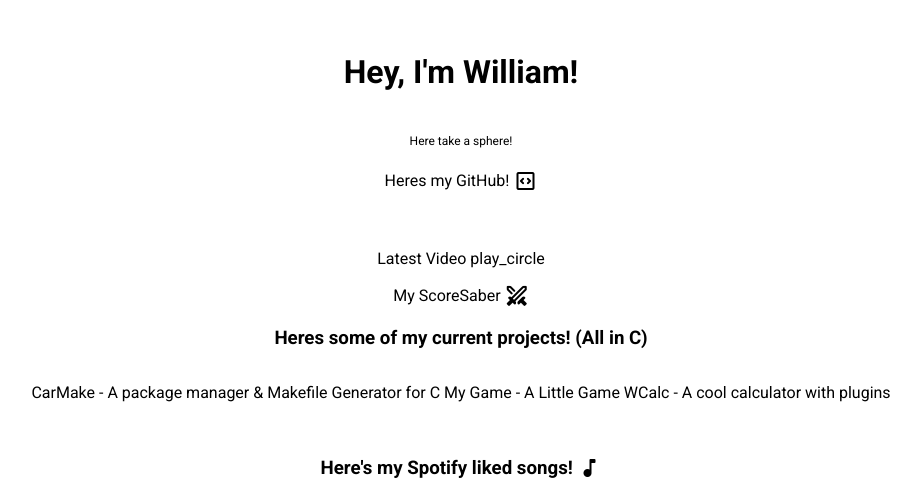
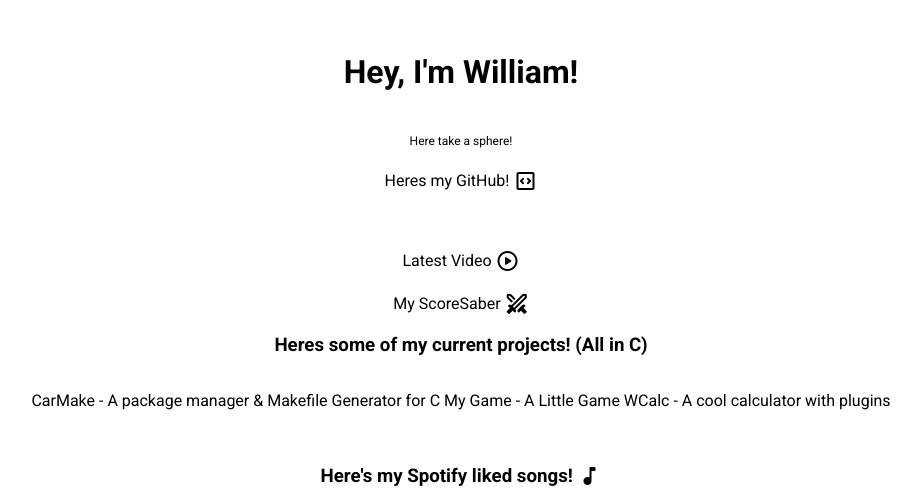
Before and after one commit to Wdboyes13/Wdboyes13.github.io, a plain HTML site: page index.html in a window 1280 px wide. Shown: the top 495 px of the page, without its empty margins (179-1100 px from the left). Drawn offline with nearby package versions, Linux system fonts and the light colour scheme.

Commit message:
Updated Mon 14 Jul 2025 20:59:02 PDT

```diff
--- a/index.html
+++ b/index.html
@@ -41,8 +41,8 @@
         <br><br>
 
         <md-elevated-button type="button"
-            href="/video/index.html">Latest Video <span c
-                lass="material-symbols-rounded icon-inline">play_circle</span></md-elevated-button>
+            href="/video/index.html">Latest Video <span
+                class="material-symbols-rounded icon-inline">play_circle</span></md-elevated-button>
 
         <md-elevated-button type="button"
             href="https://scoresaber.com/u/76561199128989009">My ScoreSaber <span
@@ -62,7 +62,8 @@
 
         <br><br>
 
-        <h3 class="md-typescale-display-small">Here's my Spotify liked songs! <span class="material-symbols-rounded icon-inline">music_note</span></h3>
+        <h3 class="md-typescale-display-small">Here's my Spotify liked songs! <span
+            class="material-symbols-rounded icon-inline">music_note</span></h3>
         <iframe class="SpotifyContainer"
                 style="border-radius:12px; width:100%; max-width:800px;"
                 src="https://open.spotify.com/embed/playlist/3MRHnXdiXISxRELvTFydgI?utm_source=generator"
```
